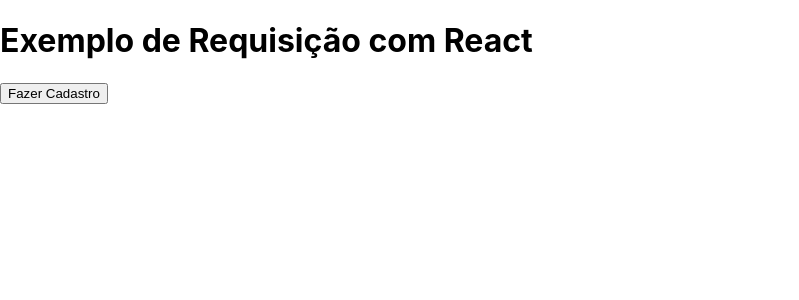
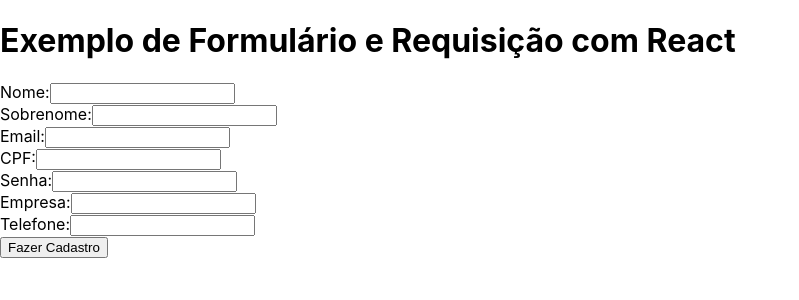
Before and after one commit to M4riotto/react-php, a React (Create React App) app in the folder frontend/: page / in a window 1280 px wide. Shown: the top 300 px of the page, without its empty margins (0-799 px from the left). Built offline with nearby package versions, Linux system fonts and the light colour scheme.

Commit message:
lógica de cadastro

```diff
--- a/frontend/src/App.js
+++ b/frontend/src/App.js
@@ -2,18 +2,31 @@
 import axios from 'axios';
 
 function App() {
+  const [formData, setFormData] = useState({
+    nome: '',
+    sobrenome: '',
+    email: '',
+    cpf: '',
+    senha: '',
+    empresa: '',
+    telefone: '',
+  });
+
   const [mensagem, setMensagem] = useState('');
 
+  const handleChange = (event) => {
+    const { name, value } = event.target;
+    setFormData((prevFormData) => ({
+      ...prevFormData,
+      [name]: value,
+    }));
+  };
+
   const handleCadastro = () => {
-    const data = {
-        nome: 'Exemplo',
-        email: 'exemplo@example.com',
-    };
-
-    axios.post('http://localhost/projeto_curso/api/cadastro.php', data)
+    axios.post('http://localhost/projeto_curso/api/cadastro.php', formData)
       .then(result => {
         console.log('Cadastro realizado com sucesso!', result.data);
-        setMensagem(`Cadastro realizado com sucesso! ${data.nome}`);
+        setMensagem(`Cadastro realizado com sucesso! ${formData.nome}`);
       })
       .catch(error => {
         console.error('Erro ao realizar o cadastro:', error);
@@ -23,8 +36,45 @@
 
   return (
     <div>
-      <h1>Exemplo de Requisição com React</h1>
-      <button onClick={handleCadastro}>Fazer Cadastro</button>
+      <h1>Exemplo de Formulário e Requisição com React</h1>
+      <form>
+        <label>
+          Nome:
+          <input type="text" name="nome" value={formData.nome} onChange={handleChange} />
+        </label>
+        <br />
+        <label>
+          Sobrenome:
+          <input type="text" name="sobrenome" value={formData.sobrenome} onChange={handleChange} />
+        </label>
+        <br />
+        <label>
+          Email:
+          <input type="email" name="email" value={formData.email} onChange={handleChange} />
+        </label>
+        <br />
+        <label>
+          CPF:
+          <input type="text" name="cpf" value={formData.cpf} onChange={handleChange} />
+        </label>
+        <br />
+        <label>
+          Senha:
+          <input type="password" name="senha" value={formData.senha} onChange={handleChange} />
+        </label>
+        <br />
+        <label>
+          Empresa:
+          <input type="text" name="empresa" value={formData.empresa} onChange={handleChange} />
+        </label>
+        <br />
+        <label>
+          Telefone:
+          <input type="text" name="telefone" value={formData.telefone} onChange={handleChange} />
+        </label>
+        <br />
+        <button type="button" onClick={handleCadastro}>Fazer Cadastro</button>
+      </form>
       {mensagem && <p>{mensagem}</p>}
     </div>
   );
```
Also changed, not shown: 2 other files (tests, documents, lock files or other folders).
